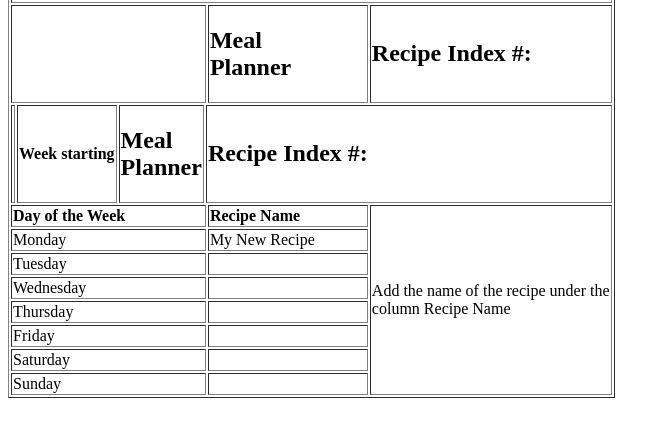
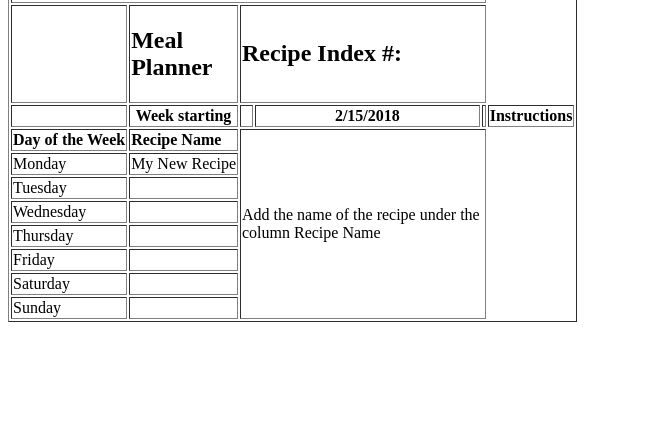
Before and after one commit to deekra/M02ModuleAssignment, a plain HTML site: page index.html in a window 1280 px wide. Shown: the part 92-526 px from the top of the page, without its empty margins (0-670 px from the left). Drawn offline with Linux system fonts and the light colour scheme.

Commit message:
Update index.html

```diff
--- a/index.html
+++ b/index.html
@@ -16,9 +16,9 @@
       <td colspan="3"><h2>Recipe Index #:</h2></td>
      </tr>
      <tr>
-      <td><th scope="row">Week starting</th></td>
-      <td><h2>Meal <br> Planner</h2></td>
-      <td colspan="3"><h2>Recipe Index #:</h2></td>
+      <td colspan="4"><th>Week starting</th></td>
+      <td><th>2/15/2018</th></td>
+      <td colspan="3"><th>Instructions</th></td>
      </tr>
      <tr>
        <td colspan="4"><b>Day of the Week</b></td>
```
